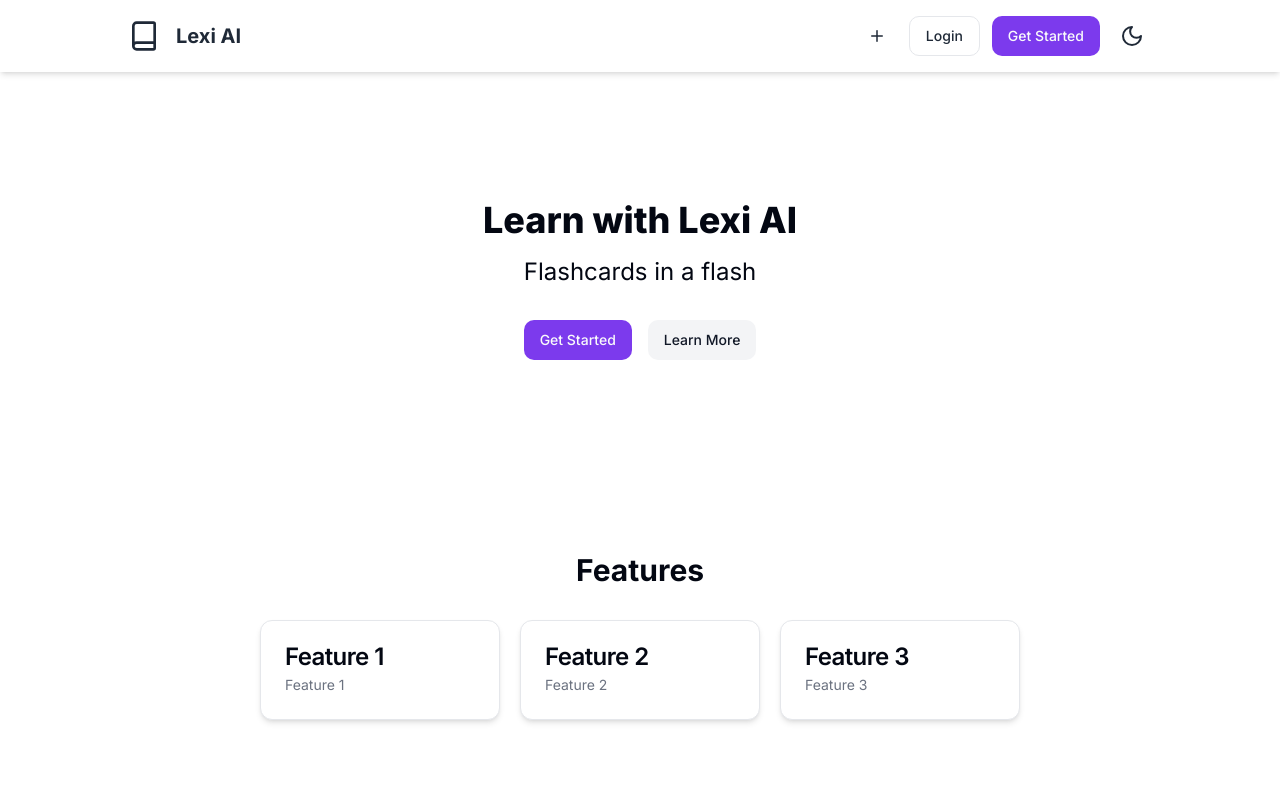
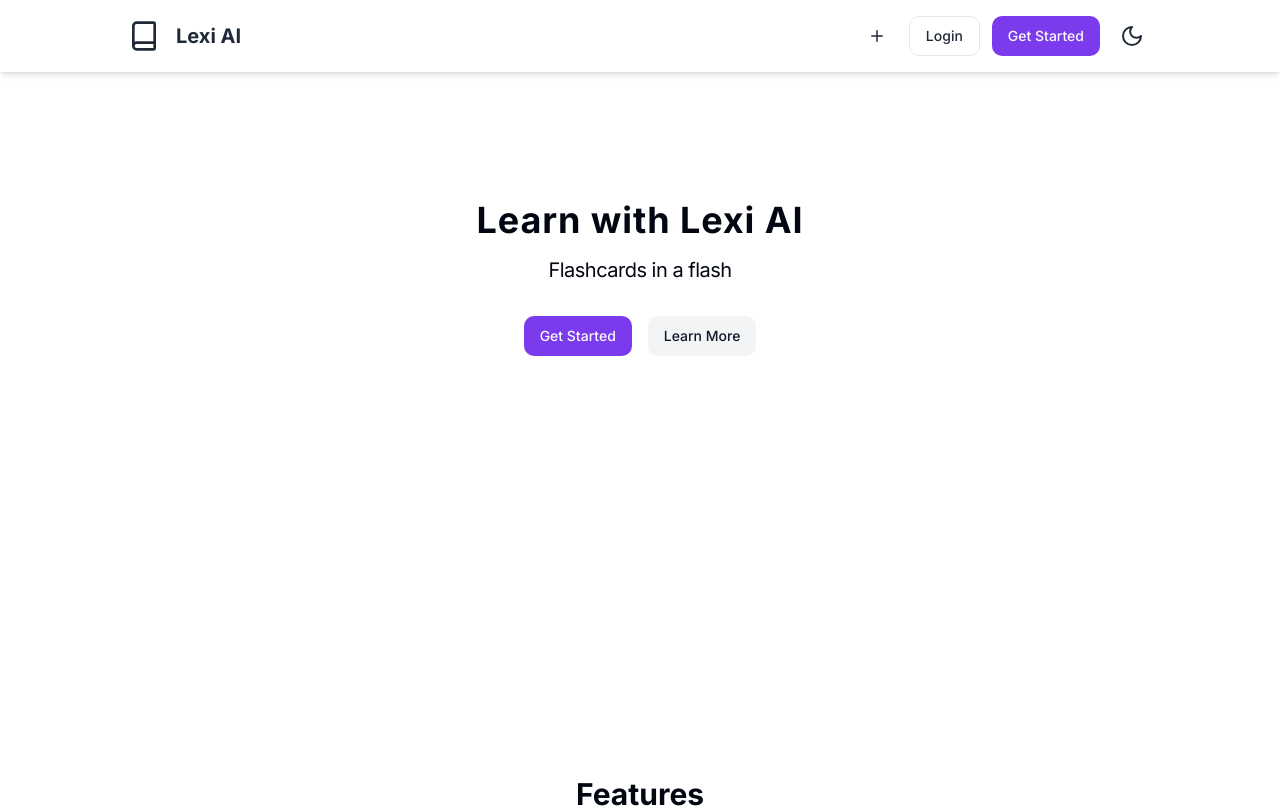
Before and after one commit to minahil-105/lexiAI, a Next.js app in the folder lexiai/: page / in a window 1280 px wide. Shown: the top 808 px of the page. Built offline with nearby package versions, Linux system fonts and the light colour scheme; no server answers.

Commit message:
fix: buton route

```diff
--- a/lexiai/app/page.js
+++ b/lexiai/app/page.js
@@ -1,8 +1,5 @@
-'use client'
-import { useRouter } from 'next/navigation';
-import { useUser } from "@clerk/nextjs";
+
 import Image from "next/image";
-import { useState, useEffect } from "react";
 import { features, pricing } from '@/lib/data';
 import {
   Card,
@@ -19,9 +16,6 @@ import Link from 'next/link';
 
 
 export default function Home() {
-  const router = useRouter();
-
-  const [cards, setCards] = useState(null);
 
   // const handleCheckout = async () => {
   //   const checkoutSession = await fetch('/api/checkout_sessions', {
@@ -42,15 +36,15 @@ export default function Home() {
 
   return (
     <main className='mx-40'>
-      <section className="text-center my-32">
-        <h1 className="text-4xl font-extrabold mb-4">
+      <section className="text-center my-32 bg-bg-image bg-no-repeat bg-cover h-96">
+        <h1 className="text-4xl font-bold tracking-wide mb-4">
           Learn with Lexi AI
         </h1>
-        <h2 className="text-2xl mb-8">
+        <h2 className="text-xl mb-8 tracking-tight">
           Flashcards in a flash
         </h2>
         <div className="flex justify-center space-x-4">
-          <Link href="/generate">
+          <Link href="/sign-in">
             <Button >
               Get Started
 
@@ -72,10 +66,10 @@ export default function Home() {
           {/* Replace these placeholder items with your feature content */}
           {
             features.map(feature => (
-              <Card className="w-1/4 shadow-md">
+              <Card className="w-1/4 shadow-md" key={feature.title}>
                 <CardHeader>
                   <CardTitle>{feature.title}</CardTitle>
-                  <CardDescription>{feature.title}</CardDescription>
+                  <CardDescription>{feature.description}</CardDescription>
                 </CardHeader>
               </Card>
             ))
@@ -90,7 +84,7 @@ export default function Home() {
           {/* Replace these placeholder items with your feature content */}
           {
             pricing.map(plan => (
-              <Card className="w-1/4 shadow-md">
+              <Card className="w-1/4 shadow-md" key={plan.title}>
                 <CardHeader>
                   <CardTitle>{plan.title}</CardTitle>
                   <CardDescription>{plan.price}</CardDescription>
```
